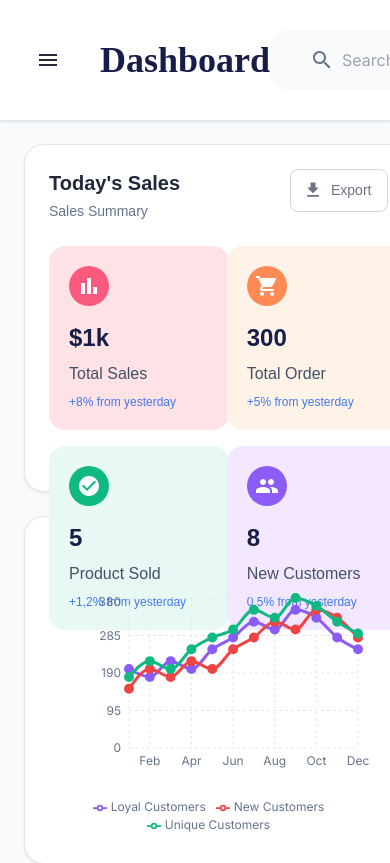
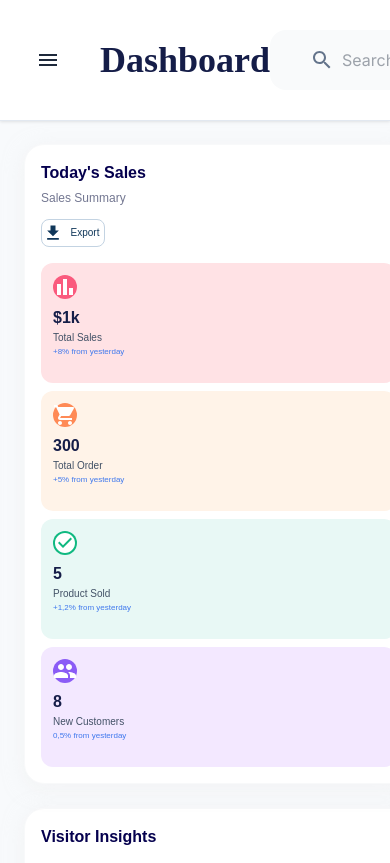
Before and after one commit to rocker1166/sales-dashboard-monorepo, a Next.js app in the folder frontend/: page / in a window 390 px wide. Shown: the top 863 px of the page. Built offline with nearby package versions, Linux system fonts and the light colour scheme.

Commit message:
Refactor MetricsCards and VisitorInsights components for improved responsiveness and styling. Updated layout properties, typography styles, and chart configurations to enhance visual consistency and user experience.

```diff
--- a/frontend/src/components/dashboard/MetricsCards.tsx
+++ b/frontend/src/components/dashboard/MetricsCards.tsx
@@ -42,38 +42,43 @@ export default function MetricsCards() {
     <Box sx={{
       backgroundColor: "white",
       borderRadius: "20px",
-      padding: "24px",
-      border: "1px solid #E2E8F0",
-      boxShadow: "0 1px 3px rgba(0, 0, 0, 0.1)",
-      height: "348px",
+      padding: { xs: "16px", sm: "20px", md: "24px", lg: "28px", xl: "32px" },
+      border: "1px solid #F8F9FA",
+      boxShadow: "0px 4px 20px 0px rgba(238, 238, 238, 0.5)",
+      minHeight: { xs: "280px", sm: "320px", md: "348px" },
       display: "flex",
-      flexDirection: "column"
+      flexDirection: "column",
+      width: "100%",
+      position: "relative"
     }}>
       {/* Header */}
       <Box sx={{
         display: "flex",
         justifyContent: "space-between",
-        alignItems: "flex-start",
-        mb: 3
+        alignItems: { xs: "flex-start", sm: "center" },
+        flexDirection: { xs: "column", sm: "row" },
+        gap: { xs: "12px", sm: "0" },
+        mb: { xs: "16px", sm: "20px", md: "24px", lg: "28px", xl: "32px" }
       }}>
         <Box>
           <Typography
-            variant="h5"
             sx={{
-              fontWeight: 700,
-              mb: 0.5,
-              color: "#1E293B",
-              fontSize: "20px",
+              fontWeight: 600,
+              mb: "4px",
+              color: "#05004E",
+              fontSize: { xs: "16px", sm: "18px", md: "20px" },
+              lineHeight: { xs: "24px", sm: "28px", md: "32px" },
               fontFamily: "'Poppins', sans-serif"
             }}
           >
             Today's Sales
           </Typography>
           <Typography
-            variant="body2"
             sx={{
-              color: "#64748B",
-              fontSize: "14px",
+              color: "#737791",
+              fontSize: { xs: "12px", sm: "14px", md: "16px" },
+              lineHeight: { xs: "18px", sm: "24px", md: "30px" },
+              fontWeight: 400,
               fontFamily: "'Poppins', sans-serif"
             }}
           >
@@ -82,19 +87,23 @@ export default function MetricsCards() {
         </Box>
         <Button
           variant="outlined"
-          startIcon={<FileDownload sx={{ fontSize: 16 }} />}
+          startIcon={<FileDownload sx={{ fontSize: { xs: "10px", sm: "12px", md: "13.33px" } }} />}
           sx={{
-            borderColor: "#D1D5DB",
-            color: "#6B7280",
+            borderColor: "#C3D3E2",
+            color: "#0F3659",
             textTransform: "none",
             fontWeight: 500,
-            fontSize: "14px",
+            fontSize: { xs: "10px", sm: "12px", md: "14px" },
+            lineHeight: { xs: "16px", sm: "18px", md: "20px" },
             borderRadius: "8px",
-            padding: "8px 16px",
+            padding: { xs: "4px 8px", sm: "6px 12px", md: "8px 16px" },
+            height: { xs: "28px", sm: "32px", md: "40px" },
+            width: { xs: "60px", sm: "80px", md: "100px" },
             fontFamily: "'Poppins', sans-serif",
+            alignSelf: { xs: "flex-start", sm: "auto" },
             "&:hover": {
-              borderColor: "#9CA3AF",
-              backgroundColor: "#F9FAFB"
+              borderColor: "#A8B8C8",
+              backgroundColor: "#F8F9FA"
             }
           }}
         >
@@ -102,36 +111,63 @@ export default function MetricsCards() {
         </Button>
       </Box>
 
-      {/* Metrics Grid */}
-      <Box sx={{ flex: 1 }}>
-        <Grid container spacing={2}>
+      {/* Metrics Grid - Always within container */}
+      <Box sx={{
+        display: "grid",
+        gridTemplateColumns: {
+          xs: "1fr",
+          sm: "repeat(2, 1fr)",
+          lg: "repeat(4, 1fr)"
+        },
+        gap: {
+          xs: "8px",
+          sm: "12px",
+          md: "16px",
+          lg: "20px",
+          xl: "32px"
+        },
+        width: "100%",
+        flex: 1,
+        alignItems: "start"
+      }}>
         {metrics.map((metric, index) => (
-            <Grid item xs={6} lg={3} key={index}>
           <Card
+            key={index}
             sx={{
               backgroundColor: metric.bgColor,
-                  borderRadius: "16px",
+              borderRadius: { xs: "12px", sm: "14px", md: "16px" },
               border: "none",
               boxShadow: "none",
-                  width: "180px",
-                  height: "184px",
-                  position: "relative"
+              width: "100%",
+              height: {
+                xs: "120px",
+                sm: "140px",
+                md: "170px",
+                lg: "180px",
+                xl: "184px"
+              },
+              position: "relative",
+              display: "flex",
+              flexDirection: "column"
             }}
           >
             <CardContent sx={{
               p: 0,
               "&:last-child": { pb: 0 },
               height: "100%",
-                  position: "relative"
+              position: "relative",
+              display: "flex",
+              flexDirection: "column",
+              justifyContent: "space-between"
             }}>
               {/* Icon Circle */}
               <Box
                 sx={{
                   position: "absolute",
-                      width: "40px",
-                      height: "40px",
-                      left: "20px",
-                      top: "20px",
+                  width: { xs: "24px", sm: "28px", md: "32px", lg: "36px", xl: "40px" },
+                  height: { xs: "24px", sm: "28px", md: "32px", lg: "36px", xl: "40px" },
+                  left: { xs: "12px", sm: "14px", md: "16px", lg: "18px", xl: "20px" },
+                  top: { xs: "12px", sm: "14px", md: "16px", lg: "18px", xl: "20px" },
                   borderRadius: "50%",
                   backgroundColor: metric.iconColor,
                   display: "flex",
@@ -147,13 +183,13 @@ export default function MetricsCards() {
               <Typography
                 sx={{
                   position: "absolute",
-                      left: "20px",
-                      top: "76px",
+                  left: { xs: "12px", sm: "14px", md: "16px", lg: "18px", xl: "20px" },
+                  top: { xs: "44px", sm: "52px", md: "64px", lg: "72px", xl: "76px" },
                   fontFamily: "'Poppins', sans-serif",
                   fontStyle: "normal",
                   fontWeight: 600,
-                      fontSize: "24px",
-                      lineHeight: "32px",
+                  fontSize: { xs: "16px", sm: "18px", md: "20px", lg: "22px", xl: "24px" },
+                  lineHeight: { xs: "22px", sm: "24px", md: "26px", lg: "28px", xl: "32px" },
                   color: "#151D48",
                   margin: 0
                 }}
@@ -165,13 +201,13 @@ export default function MetricsCards() {
               <Typography
                 sx={{
                   position: "absolute",
-                      left: "20px",
-                      top: "116px",
+                  left: { xs: "12px", sm: "14px", md: "16px", lg: "18px", xl: "20px" },
+                  top: { xs: "68px", sm: "78px", md: "96px", lg: "104px", xl: "116px" },
                   fontFamily: "'Poppins', sans-serif",
                   fontStyle: "normal",
                   fontWeight: 500,
-                      fontSize: "16px",
-                      lineHeight: "24px",
+                  fontSize: { xs: "10px", sm: "12px", md: "14px", lg: "15px", xl: "16px" },
+                  lineHeight: { xs: "14px", sm: "16px", md: "18px", lg: "20px", xl: "24px" },
                   color: "#425166",
                   margin: 0
                 }}
@@ -183,13 +219,13 @@ export default function MetricsCards() {
               <Typography
                 sx={{
                   position: "absolute",
-                      left: "20px",
-                      top: "148px",
+                  left: { xs: "12px", sm: "14px", md: "16px", lg: "18px", xl: "20px" },
+                  top: { xs: "84px", sm: "96px", md: "120px", lg: "132px", xl: "148px" },
                   fontFamily: "'Poppins', sans-serif",
                   fontStyle: "normal",
                   fontWeight: 500,
-                      fontSize: "12px",
-                      lineHeight: "16px",
+                  fontSize: { xs: "8px", sm: "9px", md: "10px", lg: "11px", xl: "12px" },
+                  lineHeight: { xs: "10px", sm: "12px", md: "14px", lg: "15px", xl: "16px" },
                   color: "#4079ED",
                   margin: 0
                 }}
@@ -198,9 +234,7 @@ export default function MetricsCards() {
               </Typography>
             </CardContent>
           </Card>
-            </Grid>
         ))}
-        </Grid>
       </Box>
     </Box>
   )
--- a/frontend/src/components/dashboard/VisitorInsights.tsx
+++ b/frontend/src/components/dashboard/VisitorInsights.tsx
@@ -3,18 +3,18 @@ import { Card, CardContent, Typography, Box } from "@mui/material"
 import { LineChart, Line, XAxis, YAxis, CartesianGrid, ResponsiveContainer, Legend } from "recharts"
 
 const data = [
-  { month: "Jan", loyalCustomers: 200, newCustomers: 150, uniqueCustomers: 180 },
-  { month: "Feb", loyalCustomers: 180, newCustomers: 200, uniqueCustomers: 220 },
-  { month: "Mar", loyalCustomers: 220, newCustomers: 180, uniqueCustomers: 200 },
-  { month: "Apr", loyalCustomers: 200, newCustomers: 220, uniqueCustomers: 250 },
-  { month: "May", loyalCustomers: 250, newCustomers: 200, uniqueCustomers: 280 },
-  { month: "Jun", loyalCustomers: 280, newCustomers: 250, uniqueCustomers: 300 },
-  { month: "Jul", loyalCustomers: 320, newCustomers: 280, uniqueCustomers: 350 },
-  { month: "Aug", loyalCustomers: 300, newCustomers: 320, uniqueCustomers: 330 },
-  { month: "Sep", loyalCustomers: 350, newCustomers: 300, uniqueCustomers: 380 },
-  { month: "Oct", loyalCustomers: 330, newCustomers: 350, uniqueCustomers: 360 },
-  { month: "Nov", loyalCustomers: 280, newCustomers: 330, uniqueCustomers: 320 },
-  { month: "Dec", loyalCustomers: 250, newCustomers: 280, uniqueCustomers: 290 },
+  { month: "Jan", loyalCustomers: 180, newCustomers: 130, uniqueCustomers: 220 },
+  { month: "Feb", loyalCustomers: 200, newCustomers: 150, uniqueCustomers: 260 },
+  { month: "Mar", loyalCustomers: 170, newCustomers: 140, uniqueCustomers: 240 },
+  { month: "Apr", loyalCustomers: 190, newCustomers: 160, uniqueCustomers: 300 },
+  { month: "May", loyalCustomers: 210, newCustomers: 150, uniqueCustomers: 340 },
+  { month: "Jun", loyalCustomers: 220, newCustomers: 170, uniqueCustomers: 370 },
+  { month: "Jul", loyalCustomers: 240, newCustomers: 190, uniqueCustomers: 420 },
+  { month: "Aug", loyalCustomers: 230, newCustomers: 200, uniqueCustomers: 400 },
+  { month: "Sep", loyalCustomers: 250, newCustomers: 180, uniqueCustomers: 440 },
+  { month: "Oct", loyalCustomers: 235, newCustomers: 210, uniqueCustomers: 420 },
+  { month: "Nov", loyalCustomers: 215, newCustomers: 195, uniqueCustomers: 380 },
+  { month: "Dec", loyalCustomers: 195, newCustomers: 175, uniqueCustomers: 360 },
 ]
 
 export default function VisitorInsights() {
@@ -22,58 +22,137 @@ export default function VisitorInsights() {
     <Card sx={{
       height: "348px",
       borderRadius: "20px",
-      border: "1px solid #E2E8F0",
+      border: "1px solid #F8F9FA",
       backgroundColor: "white",
-      boxShadow: "0 1px 3px rgba(0, 0, 0, 0.1)"
+      boxShadow: "0px 4px 20px 0px rgba(238, 238, 238, 0.5)",
+      width: "100%"
     }}>
       <CardContent sx={{
-        p: "24px",
+        p: { xs: "16px", sm: "20px", md: "24px", lg: "28px", xl: "32px" },
         height: "100%",
         display: "flex",
         flexDirection: "column"
       }}>
         <Typography
-          variant="h6"
           sx={{
-            fontWeight: 700,
-            mb: 3,
-            color: "#1E293B",
-            fontSize: "20px"
+            fontWeight: 600,
+            mb: { xs: "16px", sm: "20px", md: "24px" },
+            color: "#05004E",
+            fontSize: { xs: "16px", sm: "18px", md: "20px" },
+            lineHeight: { xs: "24px", sm: "28px", md: "32px" },
+            fontFamily: "'Poppins', sans-serif"
           }}
         >
           Visitor Insights
         </Typography>
 
-        <Box sx={{ flex: 1, minHeight: 0 }}>
+        <Box sx={{
+          flex: 1,
+          minHeight: 0,
+          width: "100%"
+        }}>
           <ResponsiveContainer width="100%" height="100%">
-            <LineChart data={data} margin={{ top: 5, right: 30, left: 20, bottom: 5 }}>
-              <CartesianGrid strokeDasharray="3 3" stroke="#E2E8F0" />
-              <XAxis dataKey="month" axisLine={false} tickLine={false} tick={{ fontSize: 12, fill: "#64748B" }} />
-              <YAxis axisLine={false} tickLine={false} tick={{ fontSize: 12, fill: "#64748B" }} />
-              <Legend wrapperStyle={{ fontSize: "12px", paddingTop: "20px" }} />
+            <LineChart
+              data={data}
+              margin={{
+                top: 20,
+                right: 30,
+                left: 20,
+                bottom: 20
+              }}
+            >
+              <CartesianGrid
+                strokeDasharray="3 3"
+                stroke="#F1F5F9"
+                strokeWidth={1}
+                vertical={false}
+              />
+              <XAxis
+                dataKey="month"
+                axisLine={false}
+                tickLine={false}
+                tick={{
+                  fontSize: 12,
+                  fill: "#737791",
+                  fontFamily: "'Poppins', sans-serif"
+                }}
+                interval={0}
+              />
+              <YAxis
+                axisLine={false}
+                tickLine={false}
+                tick={{
+                  fontSize: 12,
+                  fill: "#737791",
+                  fontFamily: "'Poppins', sans-serif"
+                }}
+                domain={[0, 'dataMax + 50']}
+              />
+              <Legend
+                wrapperStyle={{
+                  fontSize: "12px",
+                  paddingTop: "20px",
+                  fontFamily: "'Poppins', sans-serif"
+                }}
+                iconType="circle"
+                iconSize={8}
+              />
               <Line
                 type="monotone"
                 dataKey="loyalCustomers"
-                stroke="#8B5CF6"
-                strokeWidth={3}
+                stroke="#4079ED"
+                strokeWidth={2.5}
                 name="Loyal Customers"
-                dot={{ fill: "#8B5CF6", strokeWidth: 2, r: 4 }}
+                dot={{
+                  fill: "#4079ED",
+                  strokeWidth: 2,
+                  r: 4,
+                  stroke: "#FFFFFF"
+                }}
+                activeDot={{
+                  r: 6,
+                  stroke: "#4079ED",
+                  strokeWidth: 2,
+                  fill: "#FFFFFF"
+                }}
               />
               <Line
                 type="monotone"
                 dataKey="newCustomers"
-                stroke="#EF4444"
-                strokeWidth={3}
+                stroke="#FA5A7D"
+                strokeWidth={2.5}
                 name="New Customers"
-                dot={{ fill: "#EF4444", strokeWidth: 2, r: 4 }}
+                dot={{
+                  fill: "#FA5A7D",
+                  strokeWidth: 2,
+                  r: 4,
+                  stroke: "#FFFFFF"
+                }}
+                activeDot={{
+                  r: 6,
+                  stroke: "#FA5A7D",
+                  strokeWidth: 2,
+                  fill: "#FFFFFF"
+                }}
               />
               <Line
                 type="monotone"
                 dataKey="uniqueCustomers"
                 stroke="#10B981"
-                strokeWidth={3}
+                strokeWidth={2.5}
                 name="Unique Customers"
-                dot={{ fill: "#10B981", strokeWidth: 2, r: 4 }}
+                dot={{
+                  fill: "#10B981",
+                  strokeWidth: 2,
+                  r: 4,
+                  stroke: "#FFFFFF"
+                }}
+                activeDot={{
+                  r: 6,
+                  stroke: "#10B981",
+                  strokeWidth: 2,
+                  fill: "#FFFFFF"
+                }}
               />
             </LineChart>
           </ResponsiveContainer>
```
Lines whose indentation alone changed are shown as unchanged.
